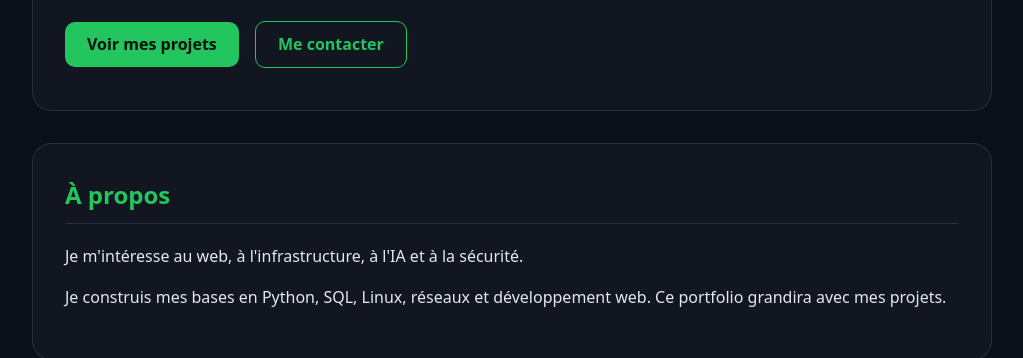
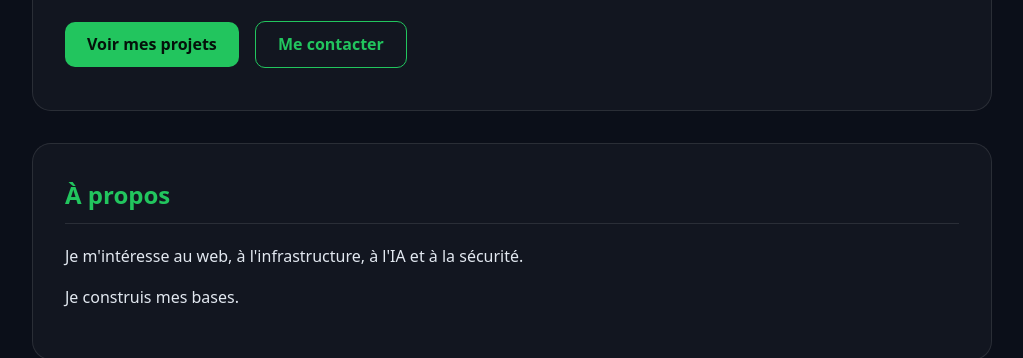
Before and after one commit to lahadekamal2-sys/Galil, a plain HTML site: page index.html in a window 1280 px wide. Shown: the part 445-803 px from the top of the page, without its empty margins (128-1151 px from the left). Drawn offline with Linux system fonts and the light colour scheme.

Commit message:
Update index.html

```diff
--- a/index.html
+++ b/index.html
@@ -42,8 +42,7 @@
             Je m'intéresse au web, à l'infrastructure, à l'IA et à la sécurité.
         </p>
         <p>
-            Je construis mes bases en Python, SQL, Linux, réseaux et développement web.
-            Ce portfolio grandira avec mes projets.
+            Je construis mes bases.
         </p>
     </section>
 
```
